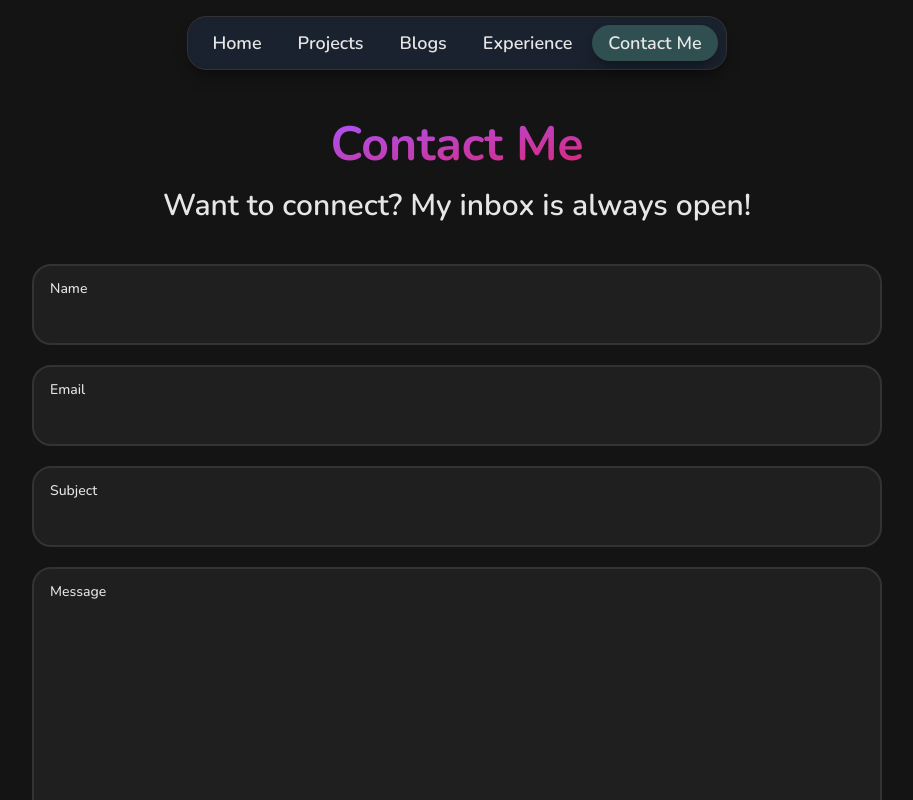
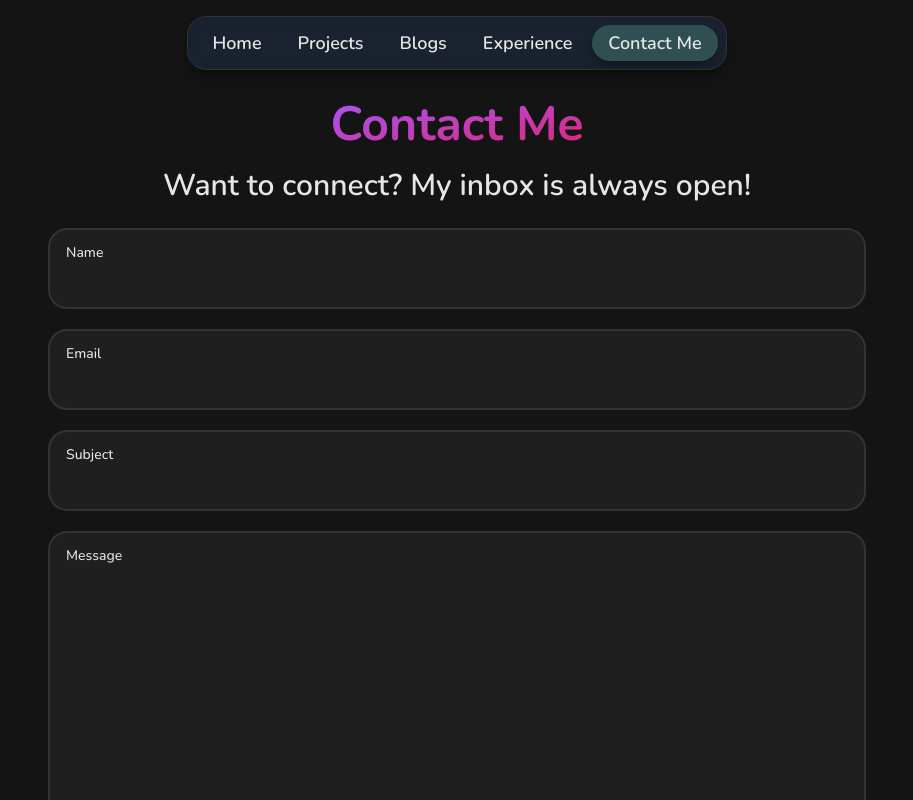
Before and after one commit to priyaaanshh/thepriyansh01.github.io, a Next.js app: page /contact in a window 1280 px wide. Shown: the top 800 px of the page, without its empty margins (183-1096 px from the left). Built offline with nearby package versions, Linux system fonts and the light colour scheme.

Commit message:
added scroll snap effect

```diff
--- a/src/app/blogs/page.tsx
+++ b/src/app/blogs/page.tsx
@@ -4,9 +4,11 @@ import React from 'react'
 
 const Blogs = () => {
     return (
-        <div className='flex flex-col justify-center items-center w-full min-h-screen mt-20 px-2'>
-            <MainHeading>My Blogs</MainHeading>
-            <SubHeading>Here are some of my blogs</SubHeading>
+        <div className='grid place-items-center w-full h-screen overflow-y-scroll no-scrollbar'>
+            <div className="flex flex-col justify-center items-center">
+                <MainHeading>My Blogs</MainHeading>
+                <SubHeading>Here are some of my blogs</SubHeading>
+            </div>
         </div>
     )
 }
--- a/src/app/contact/page.tsx
+++ b/src/app/contact/page.tsx
@@ -47,13 +47,15 @@ const Contact = () => {
 
 
   return (
-    <div className='flex flex-col items-center min-h-screen w-full pt-[100px] px-4'>
-      <MainHeading>Contact Me</MainHeading>
-      <SubHeading>Want to connect? My inbox is always open!</SubHeading>
-      <form action={action} className="flex flex-col justify-center items-center gap-5 w-full max-w-[850px] my-4">
-        <ContactForm />
-      </form>
-    </div>
+    <div className="grid place-items-center w-full h-screen overflow-x-hidden overflow-y-scroll no-scrollbar" >
+      <div className='flex flex-col justify-center items-center mt-20 w-full max-w-[850px] px-4' >
+        <MainHeading>Contact Me</MainHeading>
+        <SubHeading>Want to connect? My inbox is always open!</SubHeading>
+        <form action={action} className="flex flex-col justify-center items-center gap-5 w-full">
+          <ContactForm />
+        </form>
+      </div >
+    </div >
   )
 }
 
--- a/src/app/experience/page.tsx
+++ b/src/app/experience/page.tsx
@@ -4,9 +4,11 @@ import React from 'react'
 
 const Experience = () => {
   return (
-    <div className='flex flex-col justify-center items-center w-full min-h-screen mt-20 px-2'>
-      <MainHeading>Experiance</MainHeading>
-      <SubHeading>Want to connect? My inbox is always open!</SubHeading>
+    <div className='grid place-items-center w-full h-screen overflow-y-scroll no-scrollbar'>
+      <div className="flex flex-col justify-center items-center">
+        <MainHeading>Experiance</MainHeading>
+        <SubHeading>Want to connect? My inbox is always open!</SubHeading>
+      </div>
     </div>
   )
 }
--- a/src/app/globals.css
+++ b/src/app/globals.css
@@ -65,3 +65,19 @@
     @apply bg-background text-foreground;
   }
 }
+
+@layer utilities {
+
+  /* Hide scrollbar for Chrome, Safari and Opera */
+  .no-scrollbar::-webkit-scrollbar {
+    display: none;
+  }
+
+  /* Hide scrollbar for IE, Edge and Firefox */
+  .no-scrollbar {
+    -ms-overflow-style: none;
+    /* IE and Edge */
+    scrollbar-width: none;
+    /* Firefox */
+  }
+}
--- a/src/app/layout.tsx
+++ b/src/app/layout.tsx
@@ -21,7 +21,7 @@ export default function RootLayout({
   return (
     <html lang="en" suppressHydrationWarning>
       <head />
-      <body className={`${nunito.className} select-none`}>
+      <body className={`${nunito.className} select-none no-scrollbar`}>
         <ThemeProvider
           attribute="class"
           defaultTheme="dark"
@@ -29,10 +29,8 @@ export default function RootLayout({
           disableTransitionOnChange
         >
           <Header />
-          <div className="flex items-center justify-center w-full">
             {children}
-          </div>
-          <Footer />
+          {/* <Footer /> */}
         </ThemeProvider>
       </body>
     </html>
--- a/src/app/page.tsx
+++ b/src/app/page.tsx
@@ -3,21 +3,26 @@ import Dashboard from '@/components/custom/dashboard/dashboard'
 import Projects from '@/components/custom/dashboard/projects'
 import Skills from '@/components/custom/dashboard/skills'
 import Heading from '@/components/custom/heading/heading'
-import React from 'react'
 
 const Home = () => {
   return (
-    <main className='flex justify-center w-full'>
-      <div className='flex flex-col justify-center items-center w-full max-w-[950px] px-6'>
+    <div className='snap-y snap-mandatory flex flex-col items-center justify-start h-screen w-full px-4 overflow-y-scroll no-scrollbar'>
+      <div className="snap-center shrink-0 min-h-screen w-full max-w-[850px] flex flex-col justify-center items-center gap-5">
         <Dashboard />
+      </div>
+      <div className="snap-center shrink-0 min-h-screen w-full max-w-[850px] flex flex-col justify-center items-center gap-5">
         <Heading >{"About Me"}</Heading>
         <About />
+      </div>
+      <div className="snap-center shrink-0 min-h-screen w-full max-w-[850px] flex flex-col justify-center items-center gap-5">
         <Heading >{"Skills"}</Heading>
         <Skills />
+      </div>
+      <div className="snap-center shrink-0 min-h-screen w-full max-w-[850px] flex flex-col justify-center items-center gap-5">
         <Heading >{'Projects'}</Heading>
         <Projects projectsToShow={3} />
       </div>
-    </main>
+    </div>
   )
 }
 
--- a/src/app/projects/page.tsx
+++ b/src/app/projects/page.tsx
@@ -5,10 +5,14 @@ import React from 'react'
 
 const ProjectPage = () => {
   return (
-    <div className='flex flex-col justify-center items-center mt-20 px-2'>
-      <MainHeading>My Projects</MainHeading>
-      <SubHeading>Here are some of my projects</SubHeading>
-      <Projects projectsToShow={undefined} />
+    <div className="grid place-items-center w-full h-screen overflow-x-hidden overflow-y-scroll no-scrollbar">
+      <div className='flex flex-col justify-center items-center mt-20 w-full max-w-[850px] px-4'>
+        <MainHeading>My Projects</MainHeading>
+        <SubHeading>Here are some of my projects</SubHeading>
+        <div className='my-5'></div>
+        <Projects projectsToShow={undefined} />
+        <div className='my-2'></div>
+      </div>
     </div>
   )
 }
--- a/src/components/custom/dashboard/dashboard.tsx
+++ b/src/components/custom/dashboard/dashboard.tsx
@@ -5,7 +5,7 @@ import Link from 'next/link';
 
 const Dashboard = () => {
     return (
-        <section className='flex flex-col justify-center items-center gap-5 w-full h-[100lvh] max-w-[1080px] px-4 py-2'>
+        <section className='relative flex flex-col justify-center items-center gap-5 w-full h-screen max-w-[1080px] px-4 py-2'>
             <div className='text-xl md:text-4xl'>
                 Hii, I am
             </div>
--- a/src/components/custom/dashboard/projects.tsx
+++ b/src/components/custom/dashboard/projects.tsx
@@ -134,15 +134,13 @@ const Projects: React.FC<Props> = ({ projectsToShow }) => {
     ];
 
     return (
-        <section className='flex flex-col justify-center items-center w-full min-h-screen max-w-[850px] my-5'>
-            <div className='flex flex-wrap justify-center items-center text-lg text-center w-full gap-5'>
+        <section className='flex flex-wrap justify-center items-center text-lg text-center w-full gap-5'>
             {projects.slice(0, projectsToShow).map((project, index) => (
                 <ProjectCard
                     key={index}
                     project={project}
                 />
             ))}
-            </div>
         </section>
     );
 };
--- a/src/components/custom/heading/mainheading.tsx
+++ b/src/components/custom/heading/mainheading.tsx
@@ -5,7 +5,7 @@ interface Props {
 }
 const MainHeading: React.FC<Props> = ({ children }) => {
     return (
-        <span className='bg-gradient text-gradient text-3xl sm:text-5xl font-bold my-5'>{children}</span>
+        <span className='bg-gradient text-gradient text-3xl text-center sm:text-5xl font-bold my-5'>{children}</span>
     )
 }
 
```
Lines whose indentation alone changed are shown as unchanged.
